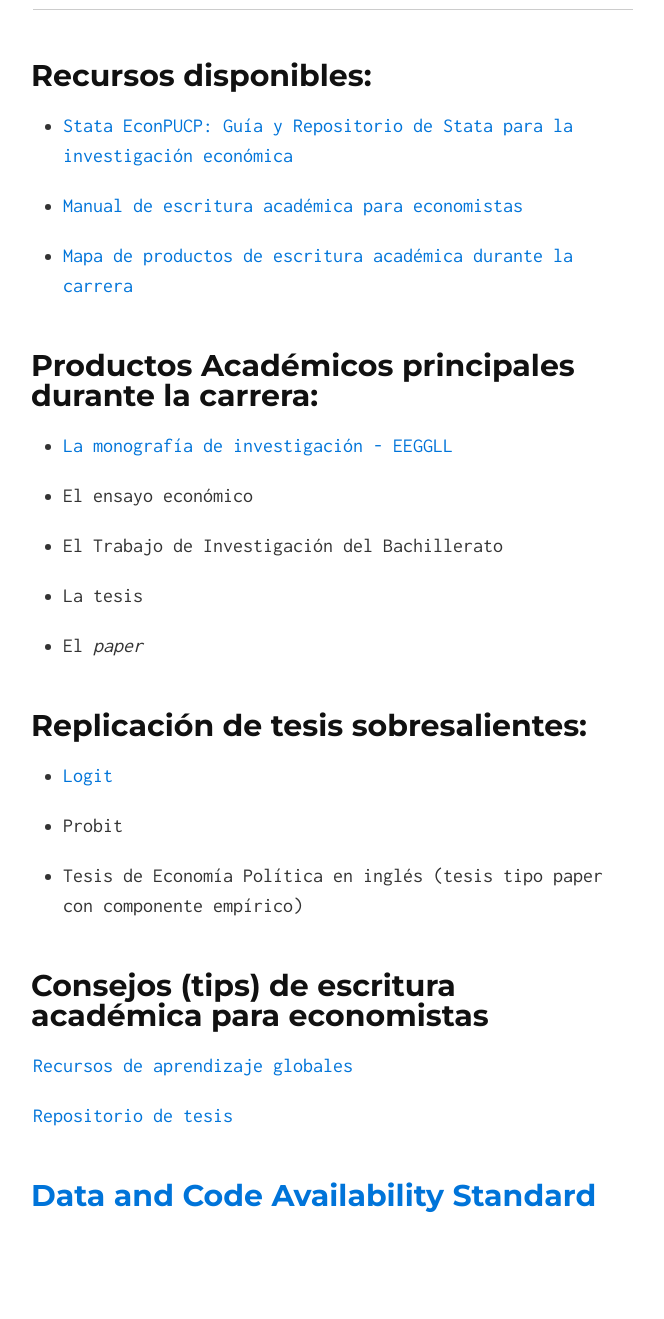
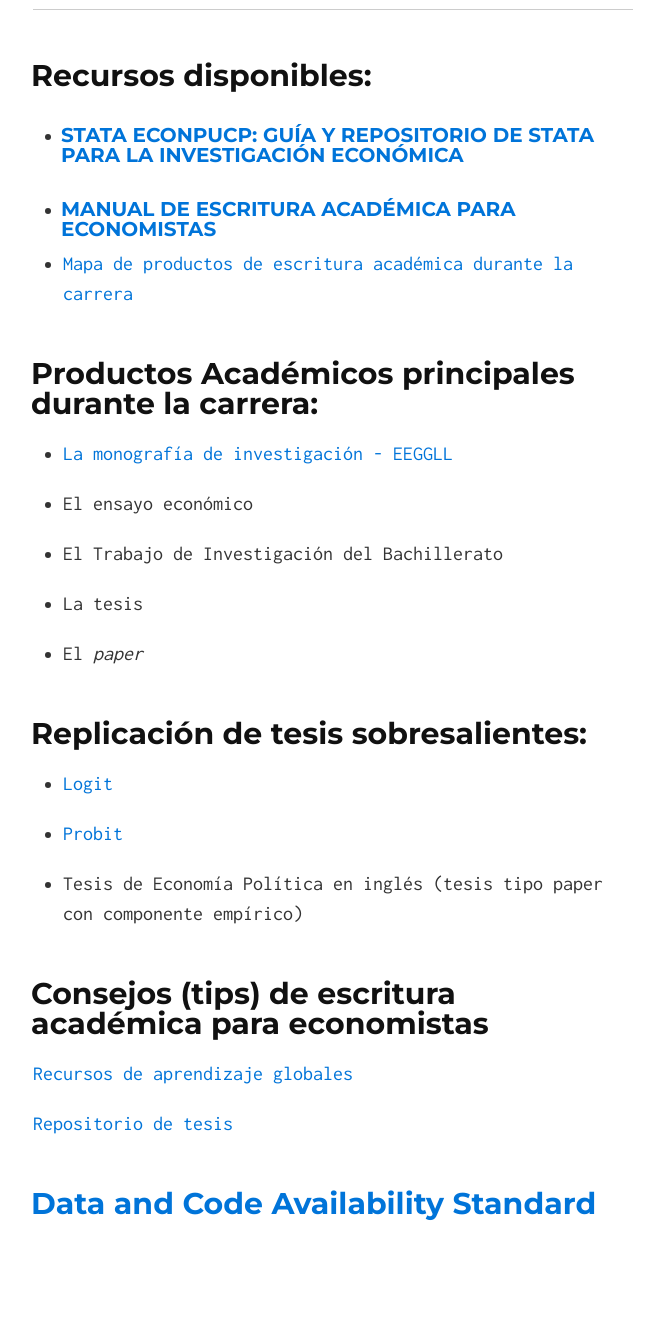
Before and after one commit to EconPUCP/EconPUCP.github.io, a Jekyll site: the page built from docs/index.md, in a window 1280 px wide. Shown: the part 760-2079 px from the top of the page, without its empty margins (307-971 px from the left). Built offline with Jekyll 4.4.1, drawn with Linux system fonts in a browser that asks for light colours; our own code applies the rules of GitHub Pages for plain Markdown files.

```diff
--- a/docs/index.md
+++ b/docs/index.md
@@ -17,10 +17,10 @@ Esta página funciona como un _hub_ o centralizador de recursos internos y exter
 
 ## Recursos disponibles:
 
-* [Stata EconPUCP: Guía y Repositorio de Stata para la investigación económica](https://econpucp.github.io/Stata/ "Stata EconPUCP: Guía y Repositorio de Stata para la investigación económica")
+* ### [Stata EconPUCP: Guía y Repositorio de Stata para la investigación económica](https://econpucp.github.io/Stata/ "Stata EconPUCP: Guía y Repositorio de Stata para la investigación económica")
 
 
-* [Manual de escritura académica para economistas](https://experimentology.io/  "Manual de escritura académica para economistas")
+* ### [Manual de escritura académica para economistas](https://experimentology.io/  "Manual de escritura académica para economistas")
 
 
 * [Mapa de productos de escritura académica durante la carrera](https://www.canva.com/design/DAFXHlAPNeU/TKiErYuoQSVai0WKkwJBkQ/view?utm_content=DAFXHlAPNeU&utm_campaign=designshare&utm_medium=link&utm_source=publishsharelink "Mapa de productos de escritura académica durante la carrera")
@@ -45,7 +45,7 @@ Esta página funciona como un _hub_ o centralizador de recursos internos y exter
 
 * [Logit](https://github.com/EconPUCP/Stata/tree/main/Replicaci%C3%B3n%20de%20tesis "Logit")
 
-* Probit
+* [Probit](https://github.com/EconPUCP/Stata/tree/main/Replicaci%C3%B3n%20de%20tesis/Tesis%20modelo%20Probit "Probit")
 
 * Tesis de Economía Política en inglés (tesis tipo paper con componente empírico)
 
```
